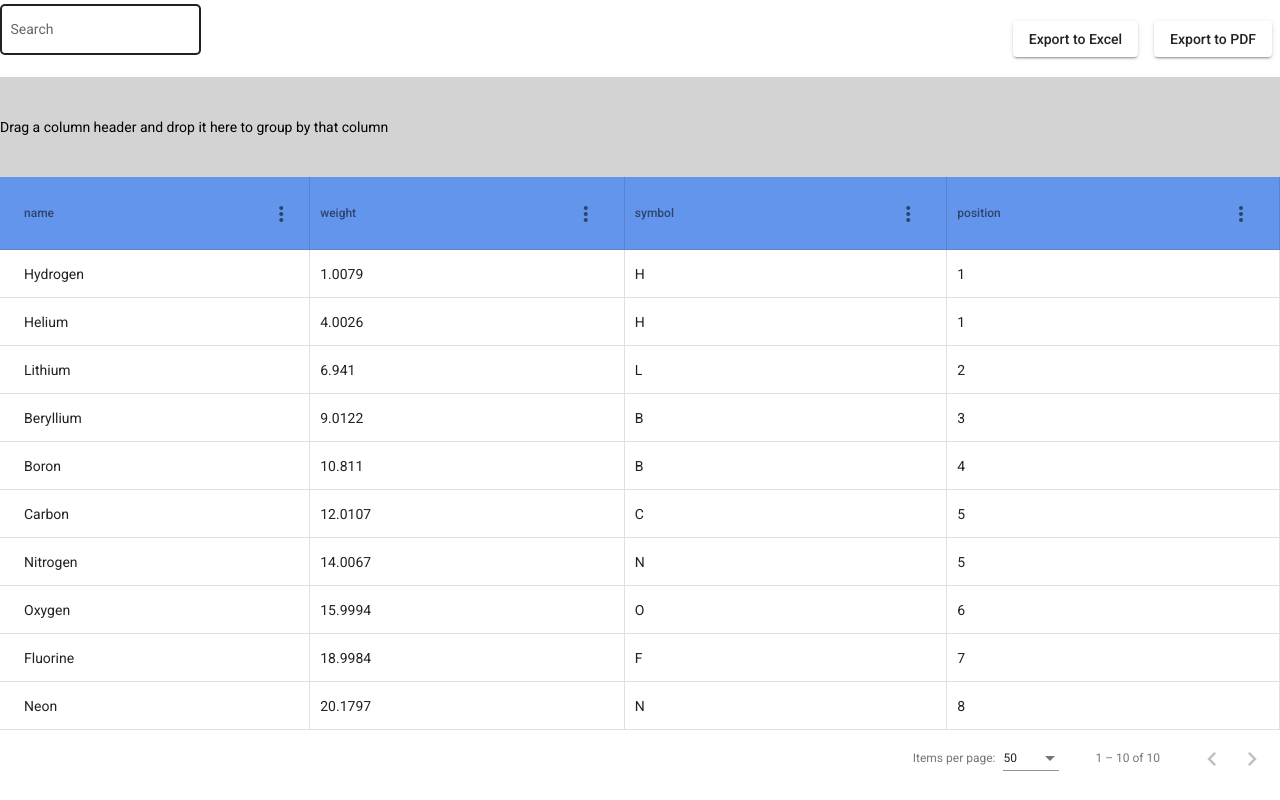
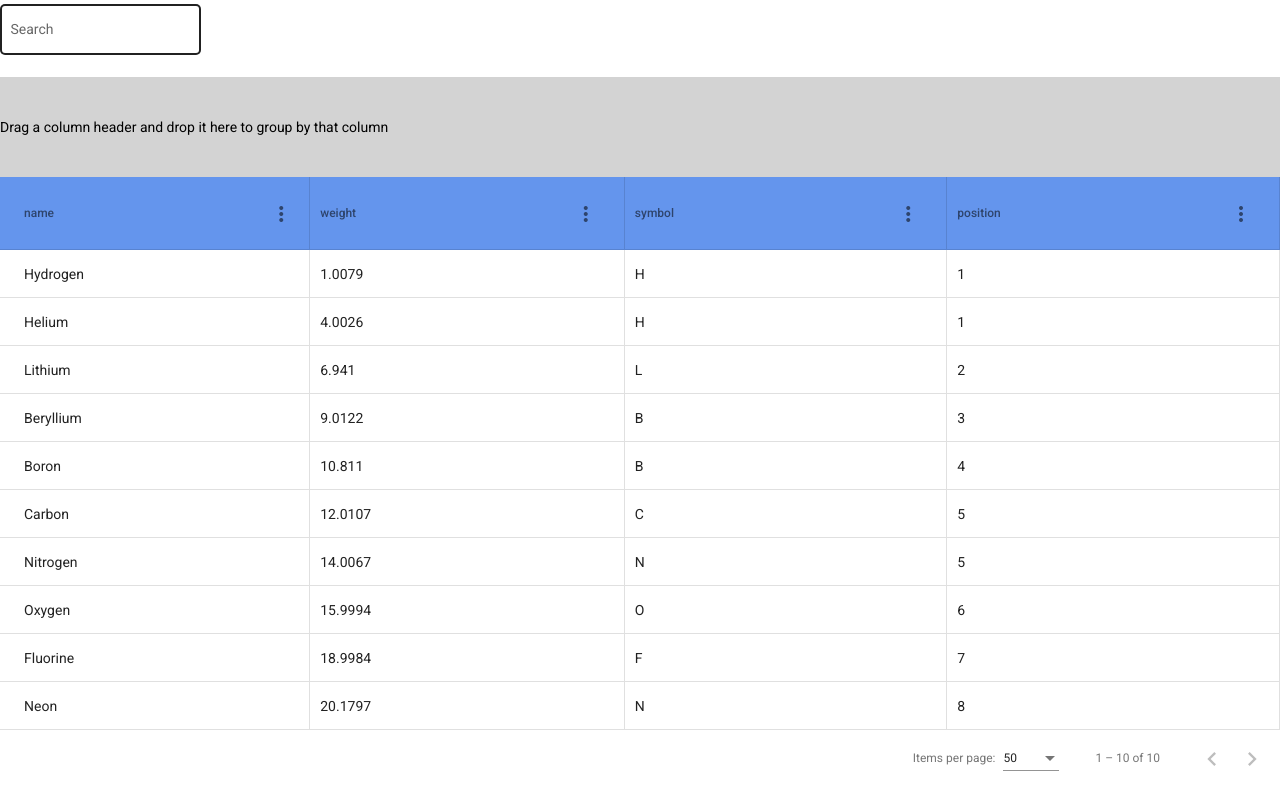
Before and after one commit to zellkon/mat-table-custom, an Angular app: page / in a window 1280 px wide. Built offline with nearby package versions, Linux system fonts and the light colour scheme.

Commit message:
update table

```diff
--- a/src/app/app.component.html
+++ b/src/app/app.component.html
@@ -7,8 +7,8 @@
       </mat-form-field>
     </div>
     <div>
-      <button mat-raised-button (click)="exportAsExcel()">Export to Excel</button>
-      <button mat-raised-button>Export to PDF</button>
+      <!-- <button mat-raised-button (click)="exportAsExcel()">Export to Excel</button>
+      <button mat-raised-button>Export to PDF</button> -->
     </div>
   </div>
 
```
